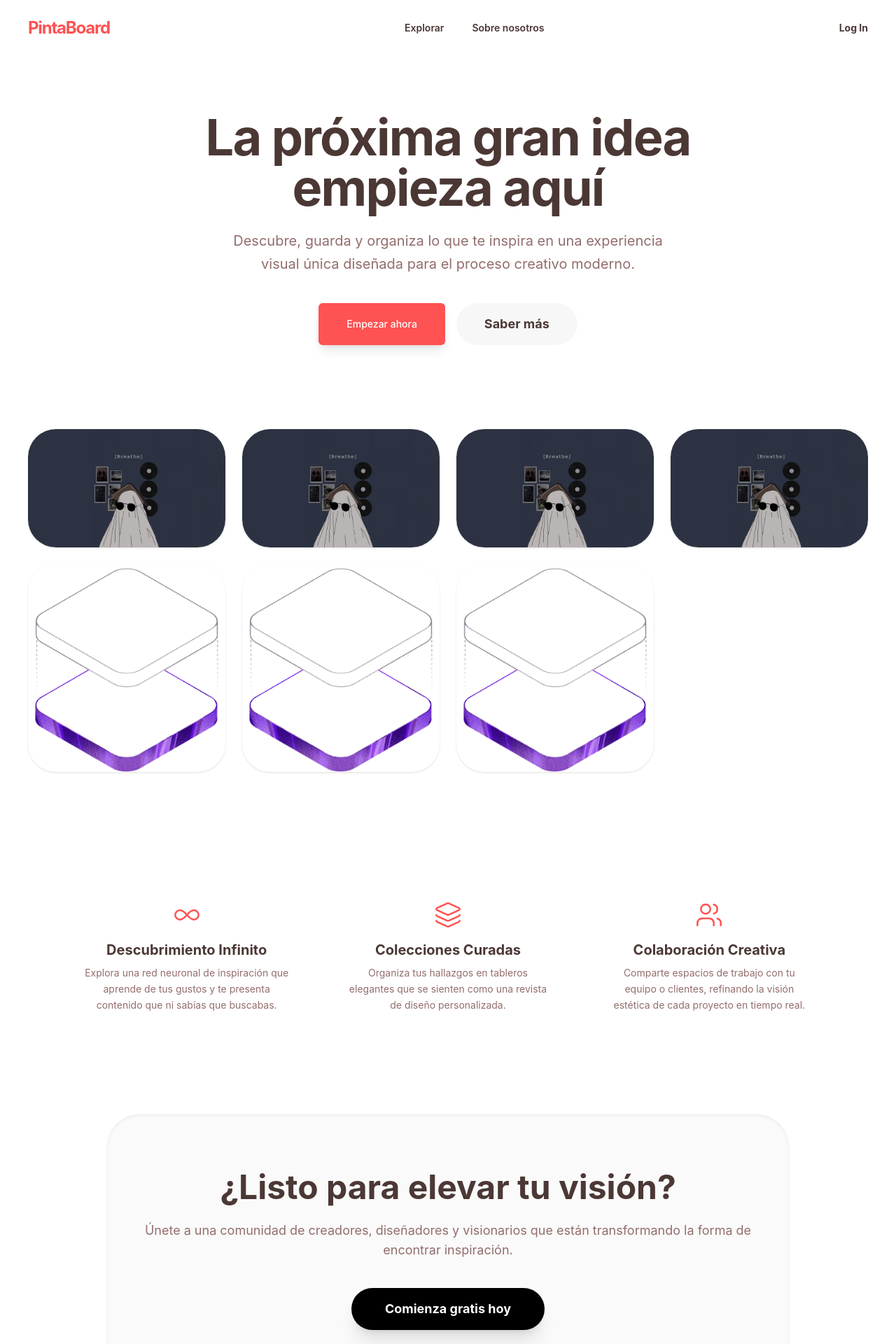
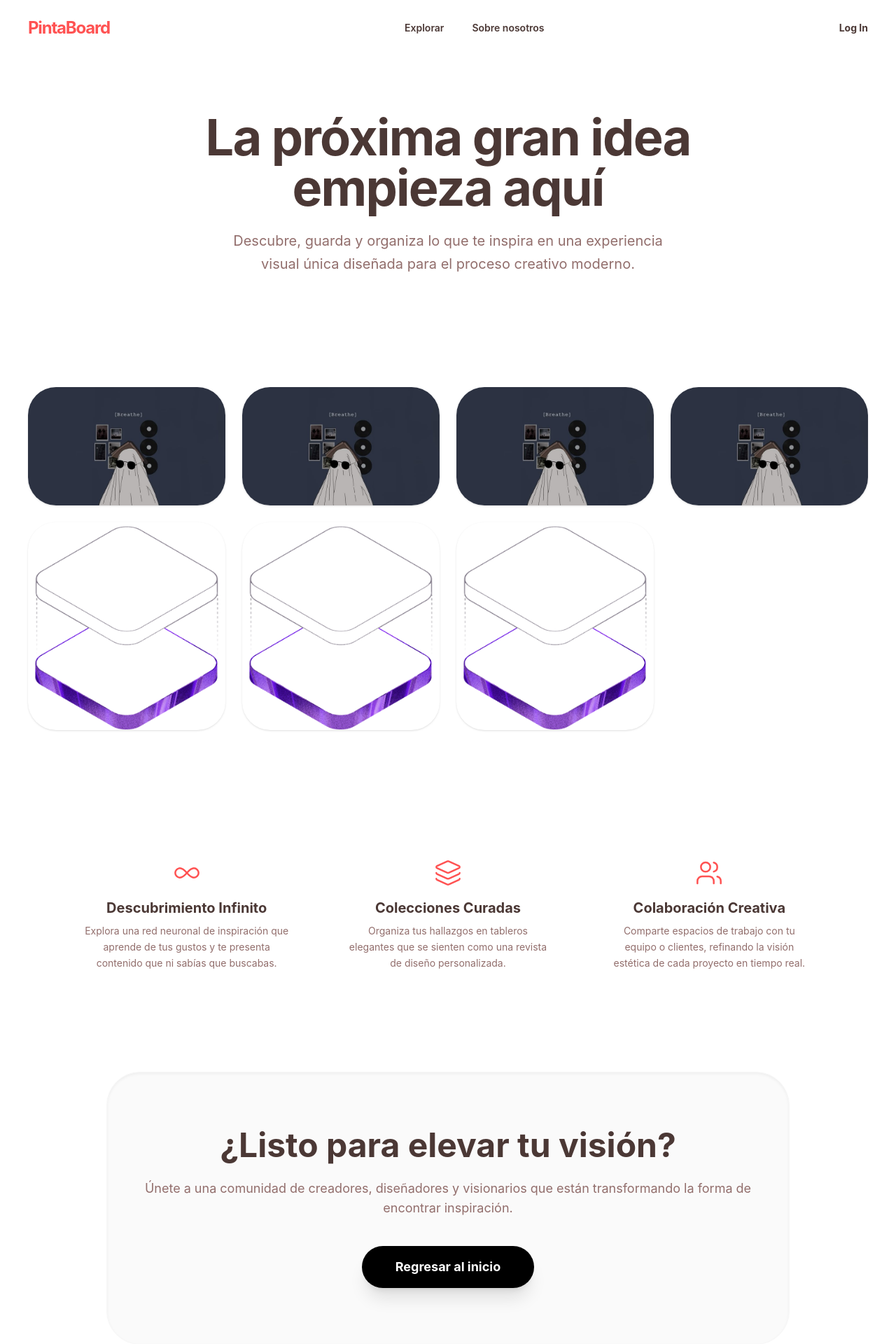
Before and after one commit to JoseAlfonsoB/PintBoard-FrontEnd, a React (Vite) app: page / in a window 1280 px wide. Shown: the top 1920 px of the page at 70% size. Built offline with nearby package versions, Linux system fonts and the light colour scheme.

Commit message:
FIX: Se eliminarón los botones de 'Empezar ahora' y 'Saber más', además se modifico el botón para Regresar al comienzo de la página.

```diff
--- a/src/pages/LandingPage.jsx
+++ b/src/pages/LandingPage.jsx
@@ -38,18 +38,6 @@ const LandingPage = () => {
                 <p className="text-xl text-CafeSecondary-300 mb-10 max-w-2xl mx-auto leading-relaxed">
                     Descubre, guarda y organiza lo que te inspira en una experiencia visual única diseñada para el proceso creativo moderno.
                 </p>
-                <div className="flex justify-center gap-4">
-                    <Button
-                        variant="primary"
-                        className="rounded-full px-10 py-4 text-lg font-bold shadow-lg"
-                        onClick={() => navigate('/register')}
-                    >
-                        Empezar ahora
-                    </Button>
-                    <button className="px-10 py-4 bg-Neutral-100 text-CafeSecondary-500 rounded-full font-bold hover:bg-Neutral-200 transition-all text-lg">
-                        Saber más
-                    </button>
-                </div>
             </header>
 
             {/* MASONRY GRID SECTION */}
@@ -93,7 +81,7 @@ const LandingPage = () => {
                         onClick={() => navigate('/register')}
                         className="bg-black text-white px-12 py-4 rounded-full font-bold text-lg hover:scale-105 transition-transform shadow-xl"
                     >
-                        Comienza gratis hoy
+                        Regresar al inicio
                     </button>
                 </div>
             </section>
```
